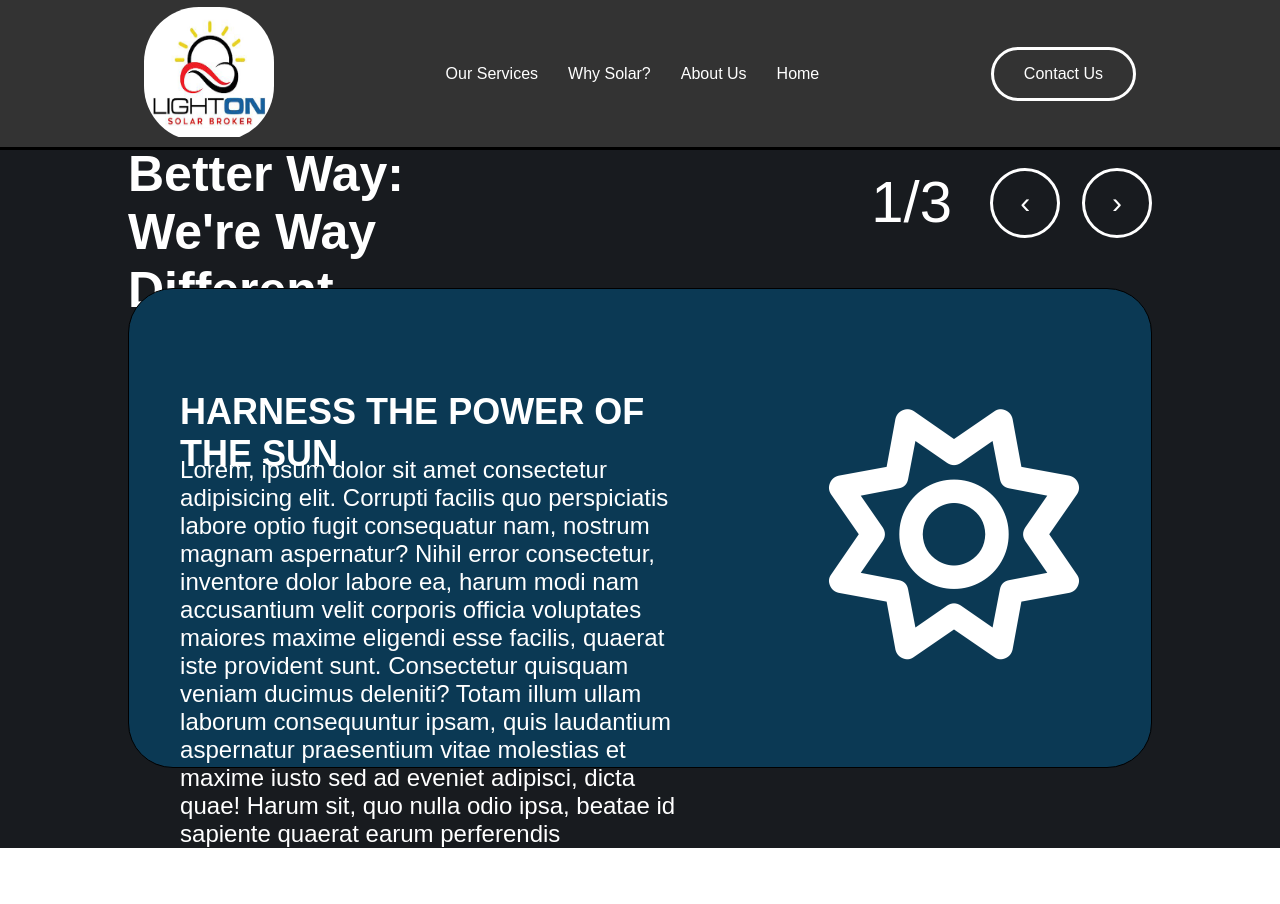
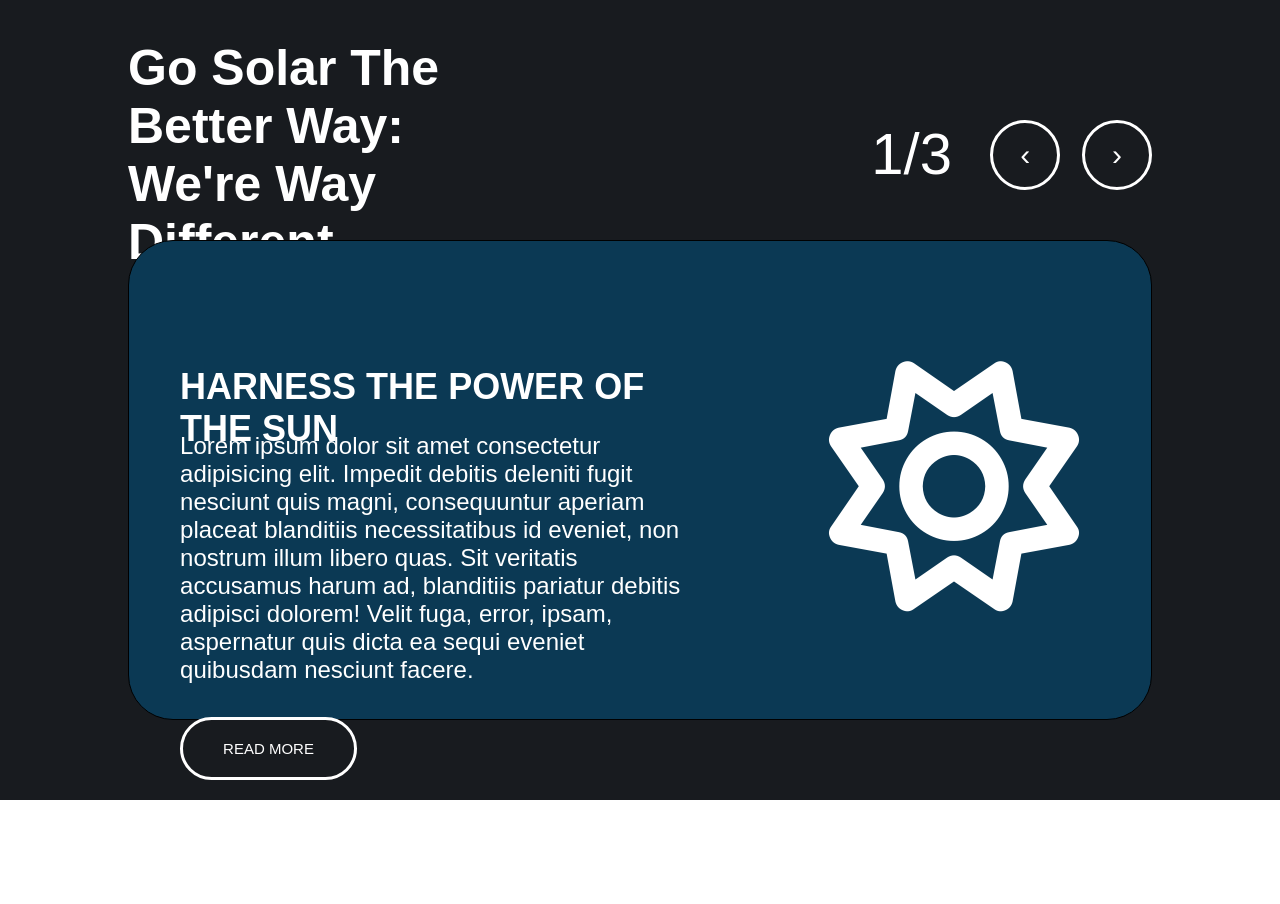
Before and after one commit to neuronautical/LightOn-demo, a plain HTML site: page service-page/service.html in a window 1280 px wide. After the commit the page ends 800 px from the top, so only its background shows below. Drawn offline with Linux system fonts and the light colour scheme.

Commit message:
Add files via upload

```diff
--- a/section2.css
+++ b/section2.css
@@ -180,3 +180,54 @@
     position: absolute;
     top: 15%;
 }
+
+
+
+
+/* Animation for slide in */
+@keyframes slideIn {
+  from {
+    transform: translateX(-100%);
+    opacity: 0;
+  }
+  to {
+    transform: translateX(0%);
+    opacity: 1;
+  }
+}
+
+/* Animation for slide out */
+@keyframes slideOut {
+  from {
+    transform: translateX(0%);
+    opacity: 1;
+  }
+  to {
+    transform: translateX(100%);
+    opacity: 0;
+  }
+}
+
+.service-content {
+  position: absolute;
+  top: 30%;
+  display: flex;
+  justify-content: center;
+  align-items: center;
+  border: 1px solid black;
+  border-radius: 45px;
+  width: 80vw;
+  height: 60vh;
+  background-color: #0b3954;
+  animation-duration: 0.5s;
+  animation-timing-function: ease-in-out;
+}
+
+.slide-in {
+  animation-name: slideIn;
+}
+
+.slide-out {
+  animation-name: slideOut;
+  display: none;
+}
--- a/service-page/service.css
+++ b/service-page/service.css
@@ -1,100 +1,3 @@
-.main-header {
-  position: absolute;
-  top: 0;
-  left: 0;
-  width: 100%;
-  height: 150px;
-  display: flex;
-  justify-content: space-between;
-  align-items: center;
-  padding: 0 20px;
-  background-color: #333;
-  border-bottom: 3px solid black;
-  color: #fff;
-  z-index: 100;
-  transition: top 0.3s ease-in-out;
-}
-
-.main-header.sticky {
-  position: sticky;
-  top: 5%;
-  left: 50%;
-  transform: translateX(-50%);
-  width: 100%;
-  background-color: #333;
-  color: #fff;
-  opacity: 0;
-}
-
-.main-header.sticky.active {
-  position: sticky;
-  z-index: 100;
-  top: 2.5%;
-  width: 84vw;
-  border: 3px solid black;
-  border-radius: 45px;
-  transform: translateX(-9%);
-  transition: top 0.3s ease-in-out;
-  opacity: 1;
-}
-
-.header-logo {
-  height: 130px;
-  width: 130px;
-}
-
-.logo-container {
-  /* border: 3px solid blue; */
-  border-radius: 55px;
-  overflow: hidden;
-  position: relative;
-  left: 10%;
-}
-
-.logo-container img {
-  max-height: 100%;
-}
-
-.menu-list {
-  list-style: none;
-  display: flex;
-  align-items: center;
-  padding: 0;
-  margin: 0;
-}
-
-.menu-list li {
-  padding: 0 15px;
-}
-
-.menu-list li a {
-  color: white;
-  text-decoration: none;
-  border-bottom: 1px solid transparent;
-}
-
-.menu-list li a.active {
-  font-weight: bold;
-}
-
-.contact-container {
-  position: relative;
-  right: 10%;
-}
-
-.contact-link {
-  display: inline-block;
-  padding: 15px 30px;
-  border: 3px solid white;
-  border-radius: 45px;
-  color: #fff;
-  text-decoration: none;
-}
-
-.contact-link:hover {
-  border: 3px solid lime;
-}
-
 :root {
   --num-slides: 3;
 }
@@ -105,7 +8,6 @@
 }
 
 body {
-  overflow: hidden;
   margin: 0;
   font-family: Arial, sans-serif;
   background-color: white;
@@ -124,8 +26,6 @@ body {
 }
 
 .section {
-  position: absolute;
-  top: 6%;
   width: 100%;
   min-height: 100vh;
   color: white;
@@ -150,10 +50,7 @@ body {
 }
 
 
-/* .slider-nav {
-  display: flex;
-  flex-direction: column;
-} */
+
 
 .slide-counter {
   position: absolute;
@@ -224,7 +121,7 @@ button:active {
 .service-text {
     position: absolute;
     height: 100%;
-    top: 0% ;
+    top: 5%;
     width: 50%;
     left: 5%;
 }
@@ -279,18 +176,50 @@ button:active {
 
 
 
-
-
 /* Animation for slide in */
-.service-content.slide-in {
-  opacity: 1;
-  transform: translateX(0%);
-  transition: opacity 0.5s, transform 0.5s;
+@keyframes slideIn {
+  from {
+    transform: translateX(-100%);
+    opacity: 0;
+  }
+  to {
+    transform: translateX(0%);
+    opacity: 1;
+  }
 }
 
 /* Animation for slide out */
-.service-content.slide-out {
-  opacity: 0;
-  transform: translateX(100%);
-  transition: opacity 0.5s, transform 0.5s;
+@keyframes slideOut {
+  from {
+    transform: translateX(0%);
+    opacity: 1;
+  }
+  to {
+    transform: translateX(100%);
+    opacity: 0;
+  }
 }
+
+.service-content {
+  position: absolute;
+  top: 30%;
+  display: flex;
+  justify-content: center;
+  align-items: center;
+  border: 1px solid black;
+  border-radius: 45px;
+  width: 80vw;
+  height: 60vh;
+  background-color: #0b3954;
+  animation-duration: 0.5s;
+  animation-timing-function: ease-in-out;
+}
+
+.slide-in {
+  animation-name: slideIn;
+}
+
+.slide-out {
+  animation-name: slideOut;
+  display: none;
+}
--- a/service-page/service.html
+++ b/service-page/service.html
@@ -3,33 +3,11 @@
 <head>
   <meta charset="UTF-8">
   <meta name="viewport" content="width=device-width, initial-scale=1.0">
-  <link rel="stylesheet" href="/service-page/service.css">
+  <link rel="stylesheet" href="service.css">
   <script src="https://kit.fontawesome.com/28846d8b99.js" crossorigin="anonymous"></script>
   <title>Content Slider</title>
 </head>
 <body>
-
-
-
-  <header class="main-header">
-    <div class="logo-container">
-        <img src="/IMGs/lightOn-SM-logo.jpg.png" class="header-logo" alt="Logo">
-    </div>
-    <div class="menu-container">
-        <ul class="menu-list">
-            <li><a href="/service-page/service.html">Our Services</a></li>
-            <li><a href="#solar">Why Solar?</a></li>
-            <li><a href="#about">About Us</a></li>
-            <li><a href="/index.html">Home</a></li>
-        </ul>
-    </div>
-    <div class="contact-container">
-        <a href="#contact" class="contact-link">Contact Us</a>
-    </div>
-</header>
-
-
-
 
     <div class="section" id="section3">
       <header class="slider-header">
@@ -47,8 +25,8 @@
         <div class="service-content" data-slide="1">
             <section class="service-text">
                 <h2 class="service-header">HARNESS THE POWER OF THE SUN</h2>
-                <p class="service-description">Lorem, ipsum dolor sit amet consectetur adipisicing elit. Corrupti facilis quo perspiciatis labore optio fugit consequatur nam, nostrum magnam aspernatur? Nihil error consectetur, inventore dolor labore ea, harum modi nam accusantium velit corporis officia voluptates maiores maxime eligendi esse facilis, quaerat iste provident sunt. Consectetur quisquam veniam ducimus deleniti? Totam illum ullam laborum consequuntur ipsam, quis laudantium aspernatur praesentium vitae molestias et maxime iusto sed ad eveniet adipisci, dicta quae! Harum sit, quo nulla odio ipsa, beatae id sapiente quaerat earum perferendis recusandae officiis maiores ex officia, eos necessitatibus nobis.</p>
-                <!-- <a href="#" class="to-service">READ MORE</a> -->
+                <p class="service-description">Lorem ipsum dolor sit amet consectetur adipisicing elit. Impedit debitis deleniti fugit nesciunt quis magni, consequuntur aperiam placeat blanditiis necessitatibus id eveniet, non nostrum illum libero quas. Sit veritatis accusamus harum ad, blanditiis pariatur debitis adipisci dolorem! Velit fuga, error, ipsam, aspernatur quis dicta ea sequi eveniet quibusdam nesciunt facere.</p>
+                <a href="#" class="to-service">READ MORE</a>
             </section>
             <section class="service-icon">
                 <i class="fa-regular fa-sun"></i>
@@ -60,7 +38,7 @@
             <section class="service-text">
                 <h2 class="service-header">HARNESS THE POWER OF THE SUN</h2>
                 <p class="service-description">Lorem ipsum dolor sit amet consectetur adipisicing elit. Impedit debitis deleniti fugit nesciunt quis magni, consequuntur aperiam placeat blanditiis necessitatibus id eveniet, non nostrum illum libero quas. Sit veritatis accusamus harum ad, blanditiis pariatur debitis adipisci dolorem! Velit fuga, error, ipsam, aspernatur quis dicta ea sequi eveniet quibusdam nesciunt facere.</p>
-                <!-- <a href="#" class="to-service">READ MORE</a> -->
+                <a href="#" class="to-service">READ MORE</a>
             </section>
             <section class="service-icon">
                 <i class="fa-solid fa-piggy-bank"></i>
@@ -72,7 +50,7 @@
             <section class="service-text">
                 <h2 class="service-header">HARNESS THE POWER OF THE SUN</h2>
                 <p class="service-description">Lorem ipsum dolor sit amet consectetur adipisicing elit. Impedit debitis deleniti fugit nesciunt quis magni, consequuntur aperiam placeat blanditiis necessitatibus id eveniet, non nostrum illum libero quas. Sit veritatis accusamus harum ad, blanditiis pariatur debitis adipisci dolorem! Velit fuga, error, ipsam, aspernatur quis dicta ea sequi eveniet quibusdam nesciunt facere.</p>
-                <!-- <a href="#" class="to-service">READ MORE</a> -->
+                <a href="#" class="to-service">READ MORE</a>
             </section>
             <section class="service-icon">
                 <i class="fa-solid fa-users-line"></i>
@@ -82,7 +60,7 @@
 
     </div>
 
-  <script src="/service-page/service.js" defer></script>
+  <script src="service.js" defer></script>
 
 </body>
 </html>
--- a/service-page/service.js
+++ b/service-page/service.js
@@ -1,34 +1,42 @@
 document.addEventListener("DOMContentLoaded", function () {
   const slides = document.querySelectorAll(".service-content");
-  const upButton = document.querySelector(".prev-button"); // Changed from ".prev-button"
-  const downButton = document.querySelector(".next-button"); // Changed from ".next-button"
+  const upButton = document.querySelector(".prev-button");
+  const downButton = document.querySelector(".next-button");
   const slideCounter = document.querySelector(".slide-counter");
-  let currentSlide = 1;
+  let currentSlide = 0;
 
   function showSlide(n) {
-    if (n > slides.length) {
-      currentSlide = 1;
-    } else if (n < 1) {
-      currentSlide = slides.length;
+    slides[currentSlide].classList.remove("slide-in");
+    slides[currentSlide].classList.add("slide-out");
+
+    currentSlide = n;
+
+    if (currentSlide < 0) {
+      currentSlide = slides.length - 1;
+    } else if (currentSlide >= slides.length) {
+      currentSlide = 0;
     }
 
-    slides.forEach(slide => (slide.style.display = "none"));
-    slides[currentSlide - 1].style.display = "flex";
-    slideCounter.textContent = `${currentSlide}/${slides.length}`;
+    slides[currentSlide].classList.remove("slide-out");
+    slides[currentSlide].classList.add("slide-in");
+    slideCounter.textContent = `${currentSlide + 1}/${slides.length}`;
   }
 
   function showNextSlide() {
-    currentSlide++;
-    showSlide(currentSlide);
+    showSlide(currentSlide + 1);
   }
 
   function showPrevSlide() {
-    currentSlide--;
-    showSlide(currentSlide);
+    showSlide(currentSlide - 1);
   }
 
-  upButton.addEventListener("click", showPrevSlide); // Swap event listeners for up and down buttons
+  upButton.addEventListener("click", showPrevSlide);
   downButton.addEventListener("click", showNextSlide);
+
+  // Hide all slides initially, except the first one
+  for (let i = 1; i < slides.length; i++) {
+    slides[i].classList.add("slide-out");
+  }
 
   showSlide(currentSlide);
 });
```
Also changed, not shown: index.js (+24 -17 lines).
